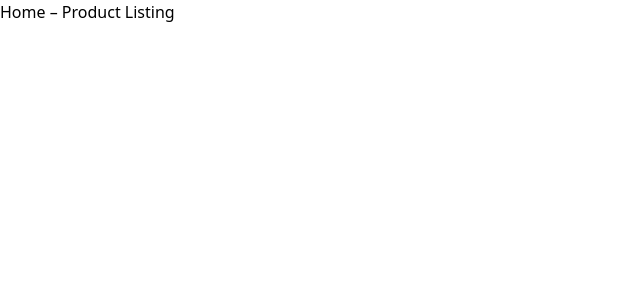
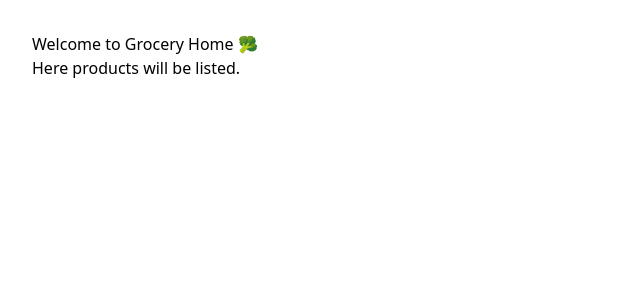
Before and after one commit to mayanksaini18/Gobasket, a React (Vite) app in the folder grocery-web/: page / in a window 1280 px wide. Shown: the top 300 px of the page, without its empty margins (0-640 px from the left). Built offline with nearby package versions, Linux system fonts and the light colour scheme.

Commit message:
Update Home.tsx

```diff
--- a/grocery-web/src/pages/Home.tsx
+++ b/grocery-web/src/pages/Home.tsx
@@ -1,5 +1,10 @@
 const Home = () => {
-  return <h1>Home – Product Listing</h1>;
+  return (
+    <div style={{ padding: "2rem" }}>
+      <h1>Welcome to Grocery Home 🥦</h1>
+      <p>Here products will be listed.</p>
+    </div>
+  );
 };
 
 export default Home;
```
